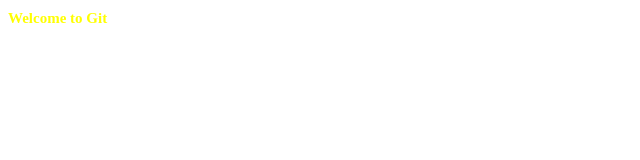
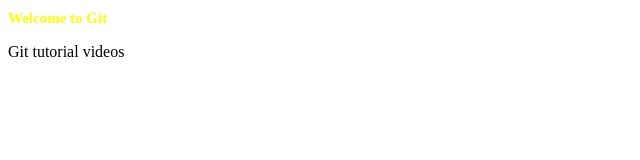
Before and after one commit to KevinBiju2310/gitPractice, a website: page git.html in a window 1280 px wide. Shown: the whole page, without its empty margins (0-640 px from the left). Drawn offline with Linux system fonts and the light colour scheme.

Commit message:
changes again in git

```diff
--- a/git.html
+++ b/git.html
@@ -13,5 +13,6 @@
 </head>
 <body>
     <h1>Welcome to Git</h1>
+    <p>Git tutorial videos</p>
 </body>
 </html>
```
